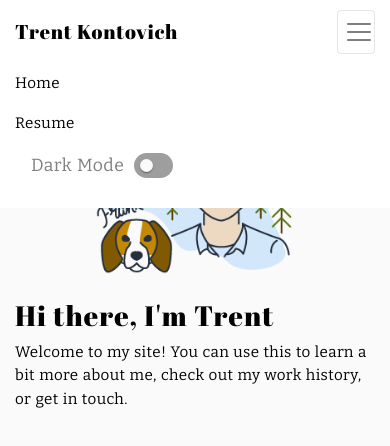
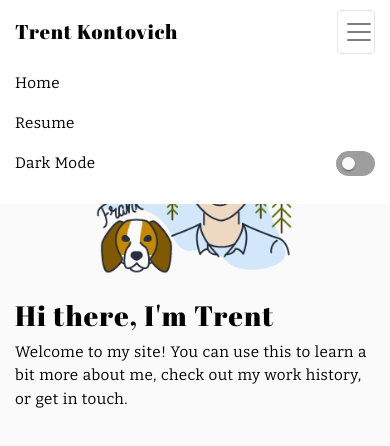
Before and after one commit to tkontovich/personal-site, a Django app: page / in a window 390 px wide, after a click that opens the changed part. Shown: the top 446 px of the page. Run offline with Django 5.2, Linux system fonts and the light colour scheme; some libraries are stand-ins or nearby versions.

Commit message:
Apply Bootstrap nav-link class directly to mobile toggle container and use body-text span

```diff
--- a/mysite/static/mysite/styles.css
+++ b/mysite/static/mysite/styles.css
@@ -124,40 +124,15 @@ body.dark-mode .toggle-slider:before {
     margin-left: auto;
 }
 
-/* Mobile toggle styling - match nav-link exactly */
+/* Mobile toggle styling */
 #dark-mode-toggle-mobile {
-    padding: 0.5rem 1rem;
-    display: flex;
-    align-items: center;
-    gap: 10px;
+    display: flex !important;
+    align-items: center !important;
+    justify-content: space-between !important;
 }
 
-#dark-mode-toggle-mobile label[for="dark-mode-checkbox-mobile"] {
-    /* Match body-text class */
-    font-family: "Bitter", system-ui;
-    font-optical-sizing: auto;
-    font-weight: 400;
-    font-style: normal;
-    font-size: 1.1em;
-    letter-spacing: .025em;
-    line-height: 1.65em;
-    word-spacing: .05em;
-    /* Match nav-link padding and display */
-    padding: 0;
-    margin: 0;
-    color: rgba(0, 0, 0, 0.5);
-}
-
-body.dark-mode #dark-mode-toggle-mobile label[for="dark-mode-checkbox-mobile"] {
-    color: rgba(224, 224, 224, 0.5);
-}
-
-#dark-mode-toggle-mobile label[for="dark-mode-checkbox-mobile"]:hover {
-    color: rgba(0, 0, 0, 0.7);
-}
-
-body.dark-mode #dark-mode-toggle-mobile label[for="dark-mode-checkbox-mobile"]:hover {
-    color: rgba(224, 224, 224, 0.7);
+#dark-mode-toggle-mobile span {
+    flex: 1;
 }
 
 /* Fix navbar toggler icon centering and dark mode */
--- a/mysite/templates/mysite/layout.html
+++ b/mysite/templates/mysite/layout.html
@@ -7,7 +7,7 @@
     <meta charset="UTF-8">
     <meta name="viewport" content="width=device-width, initial-scale=1.0">
     <title>{% block title %}Trent Kontovich{% endblock %}</title>
-    <link rel="stylesheet" href="{% static 'mysite/styles.css' %}?v=6">
+    <link rel="stylesheet" href="{% static 'mysite/styles.css' %}?v=7">
     <link rel="preconnect" href="https://fonts.googleapis.com">
 
     <!-- google font links -->
@@ -55,8 +55,8 @@
                     <a class="nav-link body-text" href="{% url 'resume' %}" id="resume">Resume</a>
                 </li>
                 <li class="nav-item d-md-none">
-                    <div class="dark-mode-toggle-container" id="dark-mode-toggle-mobile">
-                        <label for="dark-mode-checkbox-mobile">Dark Mode</label>
+                    <div class="nav-link dark-mode-toggle-container" id="dark-mode-toggle-mobile">
+                        <span class="body-text">Dark Mode</span>
                         <label class="toggle-switch">
                             <input type="checkbox" id="dark-mode-checkbox-mobile">
                             <span class="toggle-slider"></span>
@@ -107,7 +107,7 @@
             // Define helper functions
             function updateLabelText(isDark) {
                 const desktopLabel = document.querySelector('#dark-mode-toggle-desktop label[for="dark-mode-checkbox-desktop"]');
-                const mobileLabel = document.querySelector('#dark-mode-toggle-mobile label[for="dark-mode-checkbox-mobile"]');
+                const mobileLabel = document.querySelector('#dark-mode-toggle-mobile span.body-text');
 
                 const text = isDark ? 'Light Mode' : 'Dark Mode';
 
```
